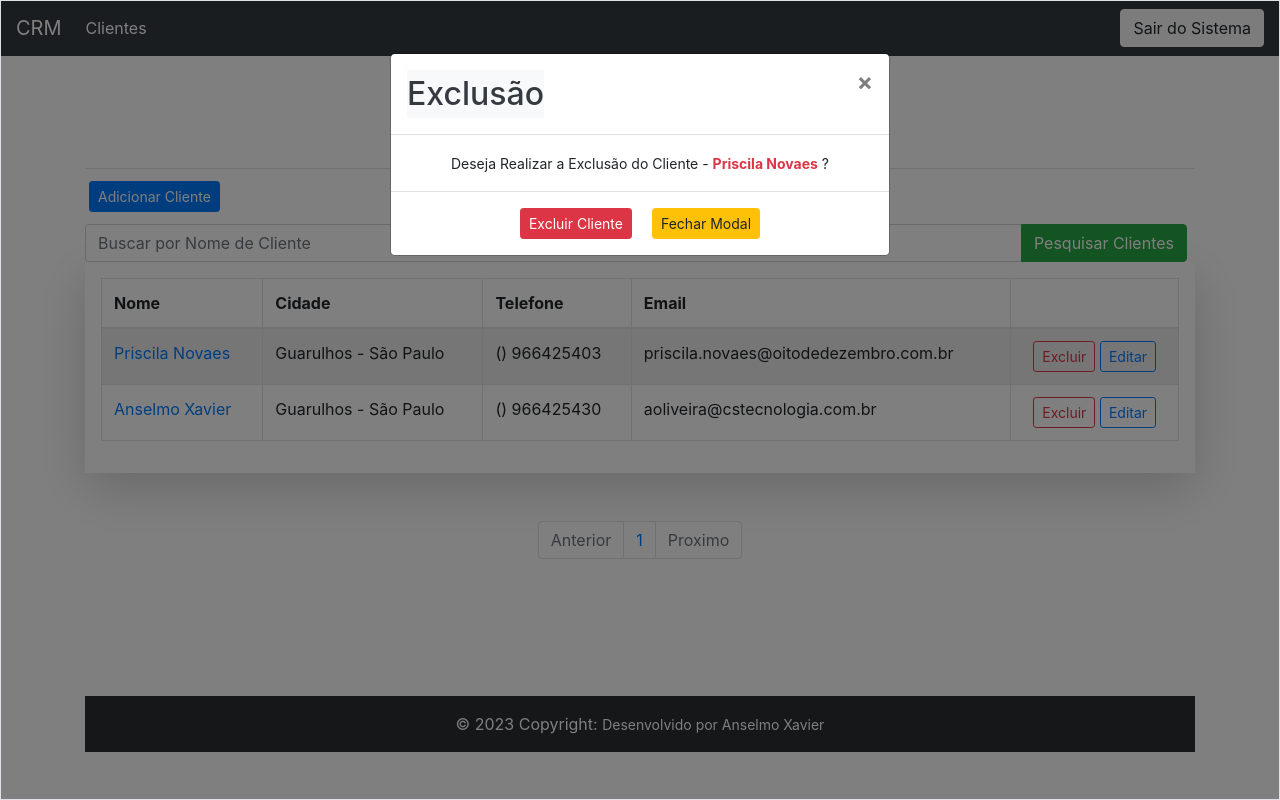
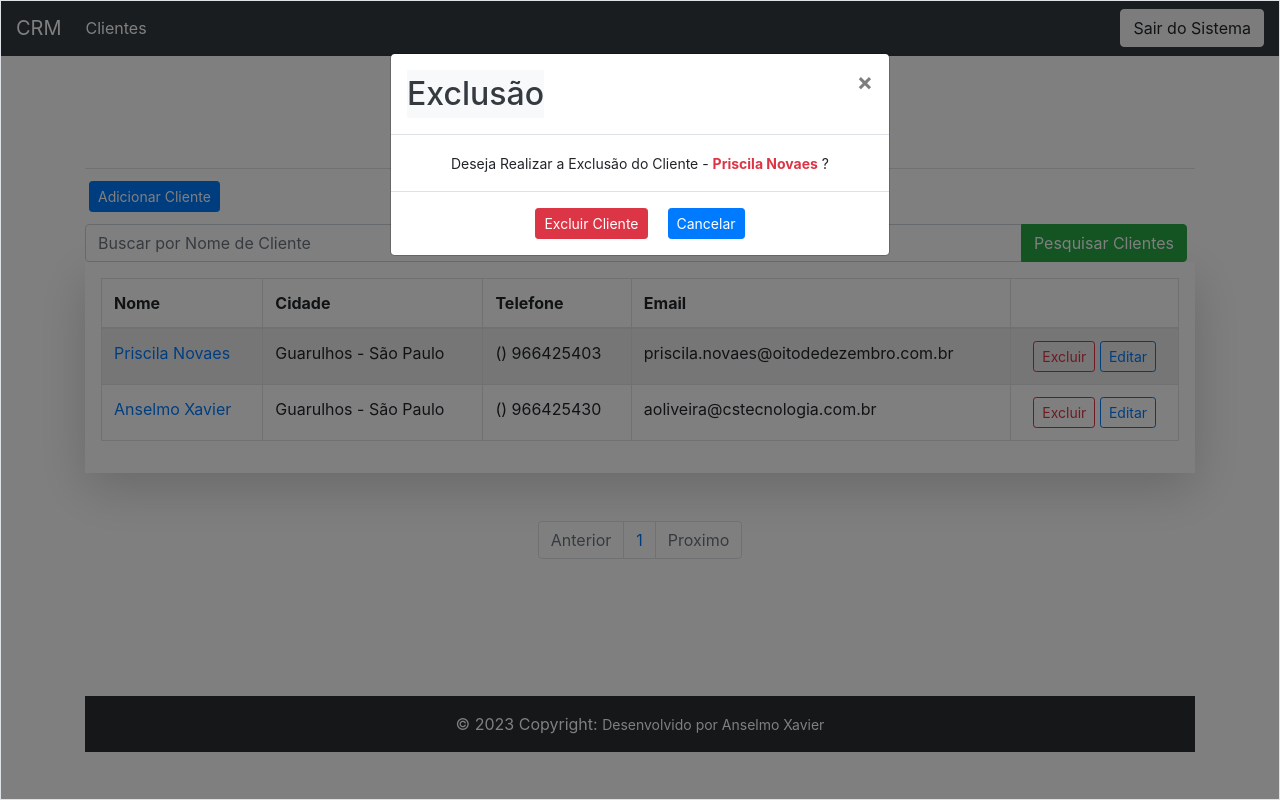
Before and after one commit to anselmoaxo/crm, a Django app: page /customer/list/ in a window 1280 px wide, after a click on "Excluir". Run offline with Django 4.2, Linux system fonts and the light colour scheme; data comes from the database, SQL or seed files in the repository.

```diff
--- a/customer/templates/customer/customer_list.html
+++ b/customer/templates/customer/customer_list.html
@@ -59,7 +59,7 @@
                           {% csrf_token %}
                           <button type="submit" class="btn btn-danger btn-sm ">Excluir Cliente</button>
                       </form>
-                      <button type="button" class="btn btn-warning btn-sm ml-3 " data-dismiss="modal">Fechar Modal</button>
+                      <button type="button" class="btn btn-primary btn-sm ml-3 " data-dismiss="modal">Cancelar</button>
                   </div>
 
                   </div>
```
